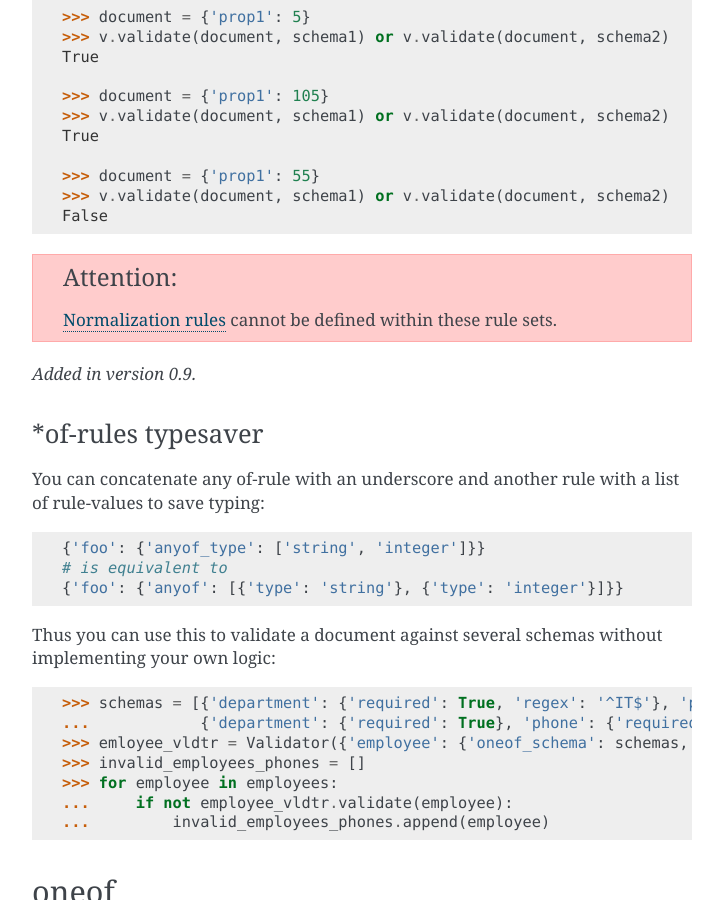
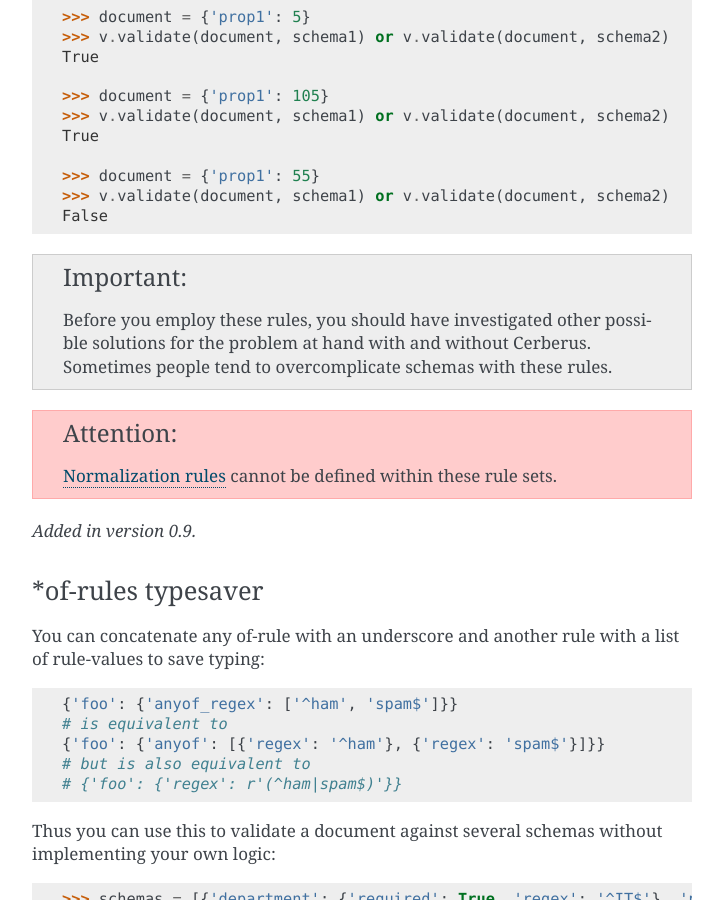
Before and after one commit to pyeve/cerberus, a Sphinx documentation site: the page built from docs/validation-rules.rst, in a window 1280 px wide and 900 px high, scrolled down 8785 px. Shown: the whole window, without its empty margins (388-1111 px from the left). Built offline with Sphinx 7.4.7, drawn with Linux system fonts in a browser that asks for light colours; comment, search, counter and statistics services are not loaded.

Commit message:
Adds a usage recommendation regarding the *of rules

```diff
--- a/docs/validation-rules.rst
+++ b/docs/validation-rules.rst
@@ -452,6 +452,12 @@ equivalent to creating two separate schemas:
     >>> v.validate(document, schema1) or v.validate(document, schema2)
     False
 
+.. important::
+
+    Before you employ these rules, you should have investigated other possible
+    solutions for the problem at hand with and without Cerberus. Sometimes
+    people tend to overcomplicate schemas with these rules.
+
 .. attention::
 
     :doc:`Normalization rules <normalization-rules>` cannot be defined within
@@ -467,9 +473,11 @@ list of rule-values to save typing:
 
 .. testcode::
 
-    {'foo': {'anyof_type': ['string', 'integer']}}
+    {'foo': {'anyof_regex': ['^ham', 'spam$']}}
     # is equivalent to
-    {'foo': {'anyof': [{'type': 'string'}, {'type': 'integer'}]}}
+    {'foo': {'anyof': [{'regex': '^ham'}, {'regex': 'spam$'}]}}
+    # but is also equivalent to
+    # {'foo': {'regex': r'(^ham|spam$)'}}
 
 Thus you can use this to validate a document against several schemas without
 implementing your own logic:
```
